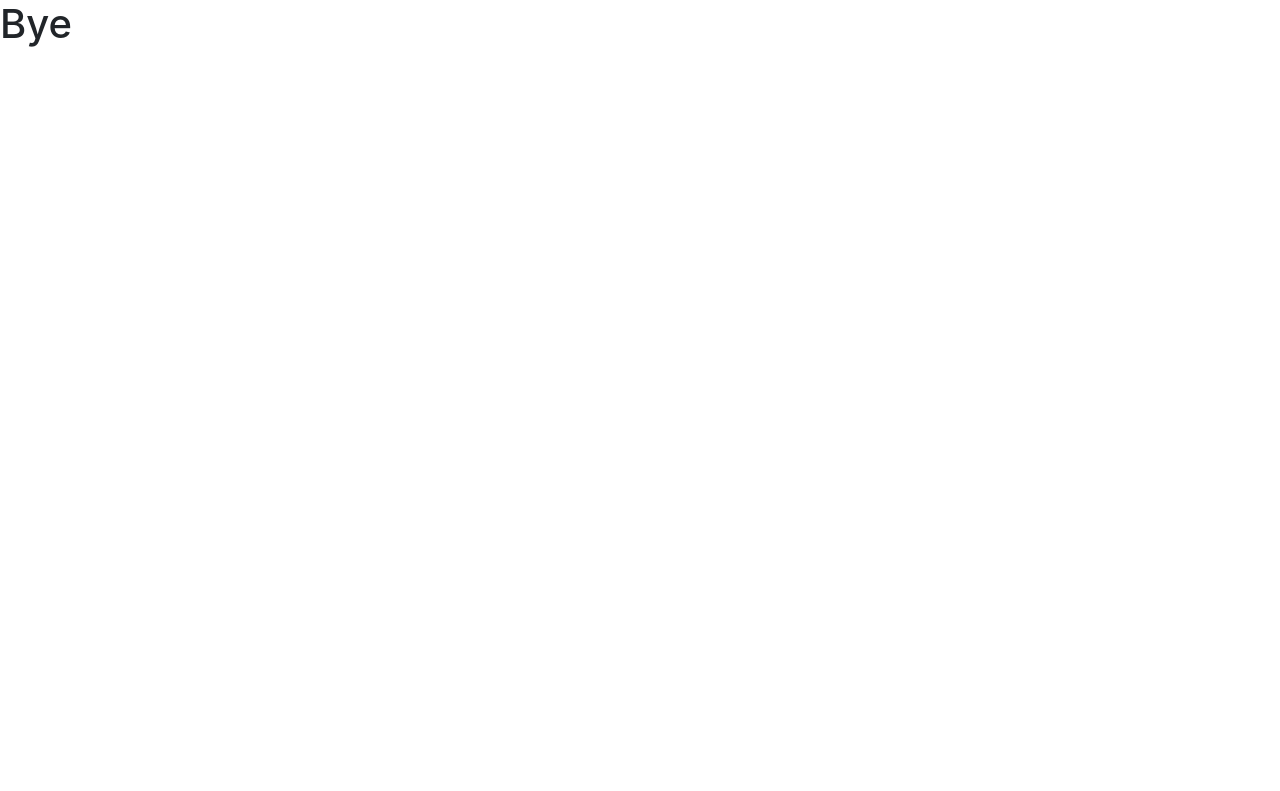
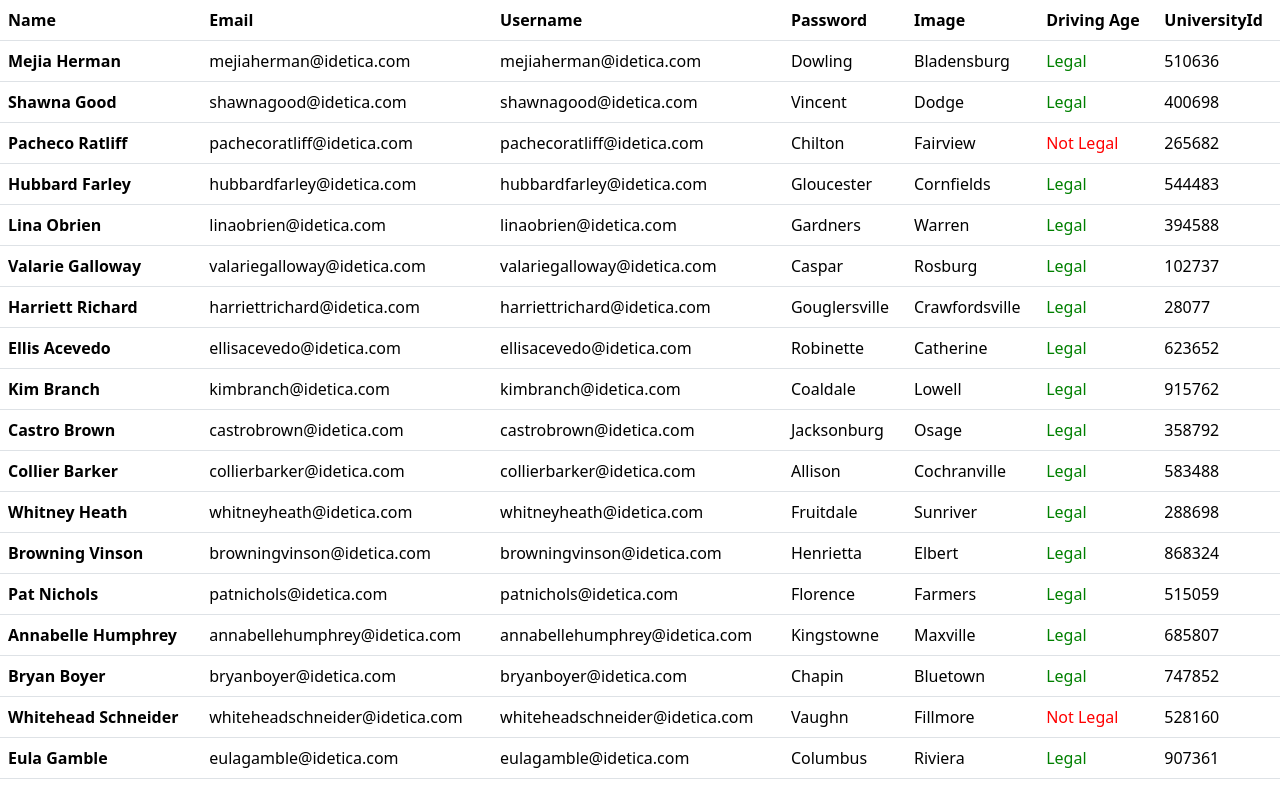
Before and after one commit to shubhamdixit863/react2024october, a React (Create React App) app: page /conditional in a window 1280 px wide. Shown: the top 791 px of the page. Built offline with nearby package versions, Linux system fonts and the light colour scheme.

Commit message:
conditional redndering

```diff
--- a/public/index.html
+++ b/public/index.html
@@ -29,6 +29,7 @@
   </head>
   <body>
     <noscript>You need to enable JavaScript to run this app.</noscript>
+    <link href="https://cdn.jsdelivr.net/npm/bootstrap@5.3.2/dist/css/bootstrap.min.css" rel="stylesheet" integrity="sha384-T3c6CoIi6uLrA9TneNEoa7RxnatzjcDSCmG1MXxSR1GAsXEV/Dwwykc2MPK8M2HN" crossorigin="anonymous">
     <div id="root"></div>
     <!--
       This HTML file is a template.
--- a/src/components/ConditionRendering.js
+++ b/src/components/ConditionRendering.js
@@ -1,12 +1,312 @@
 import React ,{useState} from 'react'
 
 const ConditionRendering = () => {
-    const [state,setState]=useState("bye")
+    const [state,setState]=useState([
+        {
+          "name": "Mejia Herman",
+          "email": "mejiaherman@idetica.com",
+          "username": "mejiaherman@idetica.com",
+          "password": "Dowling",
+          "image": "Bladensburg",
+          "age": 40,
+          "universityId": 510636
+        },
+        {
+          "name": "Shawna Good",
+          "email": "shawnagood@idetica.com",
+          "username": "shawnagood@idetica.com",
+          "password": "Vincent",
+          "image": "Dodge",
+          "age": 60,
+          "universityId": 400698
+        },
+        {
+          "name": "Pacheco Ratliff",
+          "email": "pachecoratliff@idetica.com",
+          "username": "pachecoratliff@idetica.com",
+          "password": "Chilton",
+          "image": "Fairview",
+          "age": 10,
+          "universityId": 265682
+        },
+        {
+          "name": "Hubbard Farley",
+          "email": "hubbardfarley@idetica.com",
+          "username": "hubbardfarley@idetica.com",
+          "password": "Gloucester",
+          "image": "Cornfields",
+          "age": 38,
+          "universityId": 544483
+        },
+        {
+          "name": "Lina Obrien",
+          "email": "linaobrien@idetica.com",
+          "username": "linaobrien@idetica.com",
+          "password": "Gardners",
+          "image": "Warren",
+          "age": 56,
+          "universityId": 394588
+        },
+        {
+          "name": "Valarie Galloway",
+          "email": "valariegalloway@idetica.com",
+          "username": "valariegalloway@idetica.com",
+          "password": "Caspar",
+          "image": "Rosburg",
+          "age": 24,
+          "universityId": 102737
+        },
+        {
+          "name": "Harriett Richard",
+          "email": "harriettrichard@idetica.com",
+          "username": "harriettrichard@idetica.com",
+          "password": "Gouglersville",
+          "image": "Crawfordsville",
+          "age": 37,
+          "universityId": 28077
+        },
+        {
+          "name": "Ellis Acevedo",
+          "email": "ellisacevedo@idetica.com",
+          "username": "ellisacevedo@idetica.com",
+          "password": "Robinette",
+          "image": "Catherine",
+          "age": 21,
+          "universityId": 623652
+        },
+        {
+          "name": "Kim Branch",
+          "email": "kimbranch@idetica.com",
+          "username": "kimbranch@idetica.com",
+          "password": "Coaldale",
+          "image": "Lowell",
+          "age": 24,
+          "universityId": 915762
+        },
+        {
+          "name": "Castro Brown",
+          "email": "castrobrown@idetica.com",
+          "username": "castrobrown@idetica.com",
+          "password": "Jacksonburg",
+          "image": "Osage",
+          "age": 48,
+          "universityId": 358792
+        },
+        {
+          "name": "Collier Barker",
+          "email": "collierbarker@idetica.com",
+          "username": "collierbarker@idetica.com",
+          "password": "Allison",
+          "image": "Cochranville",
+          "age": 50,
+          "universityId": 583488
+        },
+        {
+          "name": "Whitney Heath",
+          "email": "whitneyheath@idetica.com",
+          "username": "whitneyheath@idetica.com",
+          "password": "Fruitdale",
+          "image": "Sunriver",
+          "age": 47,
+          "universityId": 288698
+        },
+        {
+          "name": "Browning Vinson",
+          "email": "browningvinson@idetica.com",
+          "username": "browningvinson@idetica.com",
+          "password": "Henrietta",
+          "image": "Elbert",
+          "age": 45,
+          "universityId": 868324
+        },
+        {
+          "name": "Pat Nichols",
+          "email": "patnichols@idetica.com",
+          "username": "patnichols@idetica.com",
+          "password": "Florence",
+          "image": "Farmers",
+          "age": 35,
+          "universityId": 515059
+        },
+        {
+          "name": "Annabelle Humphrey",
+          "email": "annabellehumphrey@idetica.com",
+          "username": "annabellehumphrey@idetica.com",
+          "password": "Kingstowne",
+          "image": "Maxville",
+          "age": 28,
+          "universityId": 685807
+        },
+        {
+          "name": "Bryan Boyer",
+          "email": "bryanboyer@idetica.com",
+          "username": "bryanboyer@idetica.com",
+          "password": "Chapin",
+          "image": "Bluetown",
+          "age": 35,
+          "universityId": 747852
+        },
+        {
+          "name": "Whitehead Schneider",
+          "email": "whiteheadschneider@idetica.com",
+          "username": "whiteheadschneider@idetica.com",
+          "password": "Vaughn",
+          "image": "Fillmore",
+          "age": 11,
+          "universityId": 528160
+        },
+        {
+          "name": "Eula Gamble",
+          "email": "eulagamble@idetica.com",
+          "username": "eulagamble@idetica.com",
+          "password": "Columbus",
+          "image": "Riviera",
+          "age": 39,
+          "universityId": 907361
+        },
+        {
+          "name": "Russell Merrill",
+          "email": "russellmerrill@idetica.com",
+          "username": "russellmerrill@idetica.com",
+          "password": "Mulberry",
+          "image": "Stewartville",
+          "age": 33,
+          "universityId": 252887
+        },
+        {
+          "name": "Deloris Cooley",
+          "email": "deloriscooley@idetica.com",
+          "username": "deloriscooley@idetica.com",
+          "password": "Torboy",
+          "image": "Darbydale",
+          "age": 38,
+          "universityId": 313453
+        },
+        {
+          "name": "George Meyers",
+          "email": "georgemeyers@idetica.com",
+          "username": "georgemeyers@idetica.com",
+          "password": "Loomis",
+          "image": "Nutrioso",
+          "age": 28,
+          "universityId": 48921
+        },
+        {
+          "name": "Judith Whitley",
+          "email": "judithwhitley@idetica.com",
+          "username": "judithwhitley@idetica.com",
+          "password": "Shawmut",
+          "image": "Eastvale",
+          "age": 14,
+          "universityId": 142326
+        },
+        {
+          "name": "Levine Wyatt",
+          "email": "levinewyatt@idetica.com",
+          "username": "levinewyatt@idetica.com",
+          "password": "Carbonville",
+          "image": "Beaulieu",
+          "age": 29,
+          "universityId": 169306
+        },
+        {
+          "name": "Mayer Harper",
+          "email": "mayerharper@idetica.com",
+          "username": "mayerharper@idetica.com",
+          "password": "Ona",
+          "image": "Needmore",
+          "age": 49,
+          "universityId": 374352
+        },
+        {
+          "name": "Victoria Harris",
+          "email": "victoriaharris@idetica.com",
+          "username": "victoriaharris@idetica.com",
+          "password": "Malott",
+          "image": "Harmon",
+          "age": 11,
+          "universityId": 288932
+        },
+        {
+          "name": "Matthews Buchanan",
+          "email": "matthewsbuchanan@idetica.com",
+          "username": "matthewsbuchanan@idetica.com",
+          "password": "Sanders",
+          "image": "Stevens",
+          "age": 57,
+          "universityId": 934831
+        },
+        {
+          "name": "Oneill Evans",
+          "email": "oneillevans@idetica.com",
+          "username": "oneillevans@idetica.com",
+          "password": "Ripley",
+          "image": "Saranap",
+          "age": 55,
+          "universityId": 750942
+        },
+        {
+          "name": "Hunt Wallace",
+          "email": "huntwallace@idetica.com",
+          "username": "huntwallace@idetica.com",
+          "password": "Salix",
+          "image": "Twilight",
+          "age": 22,
+          "universityId": 541222
+        },
+        {
+          "name": "Sweet Duke",
+          "email": "sweetduke@idetica.com",
+          "username": "sweetduke@idetica.com",
+          "password": "Grandview",
+          "image": "Selma",
+          "age": 34,
+          "universityId": 205743
+        },
+        {
+          "name": "Jerri Leon",
+          "email": "jerrileon@idetica.com",
+          "username": "jerrileon@idetica.com",
+          "password": "Seymour",
+          "image": "Weogufka",
+          "age": 49,
+          "universityId": 667801
+        }
+      ])
   return (
     <div>
-     {
-        state=="hello"?<h1>HEllo</h1> :<h1>Bye</h1>
-     }
+    <table className="table">
+  <thead>
+    <tr>
+      <th scope="col">Name</th>
+      <th scope="col">Email</th>
+      <th scope="col">Username</th>
+      <th scope="col">Password</th>
+      <th scope="col">Image</th>
+      <th scope="col">Driving Age</th>
+      <th scope="col">UniversityId</th>
+
+    </tr>
+  </thead>
+  <tbody>
+    {
+        state.map(ele=>{
+            return <tr>
+            <th scope="row">{ele.name}</th>
+            <td>{ele.email}</td>
+            <td>{ele.username}</td>
+            <td>{ele.password}</td>
+            <td>{ele.image}</td>
+            <td style={{ color: ele.age>20? "green":"red"}}>{ele.age>20?'Legal':'Not Legal'}</td>
+            <td>{ele.universityId}</td>
+
+          </tr>
+        })
+    }
+
+
+  </tbody>
+</table>
 
 
 
```
Also changed, not shown: src/index.js (+11 -4 lines).
